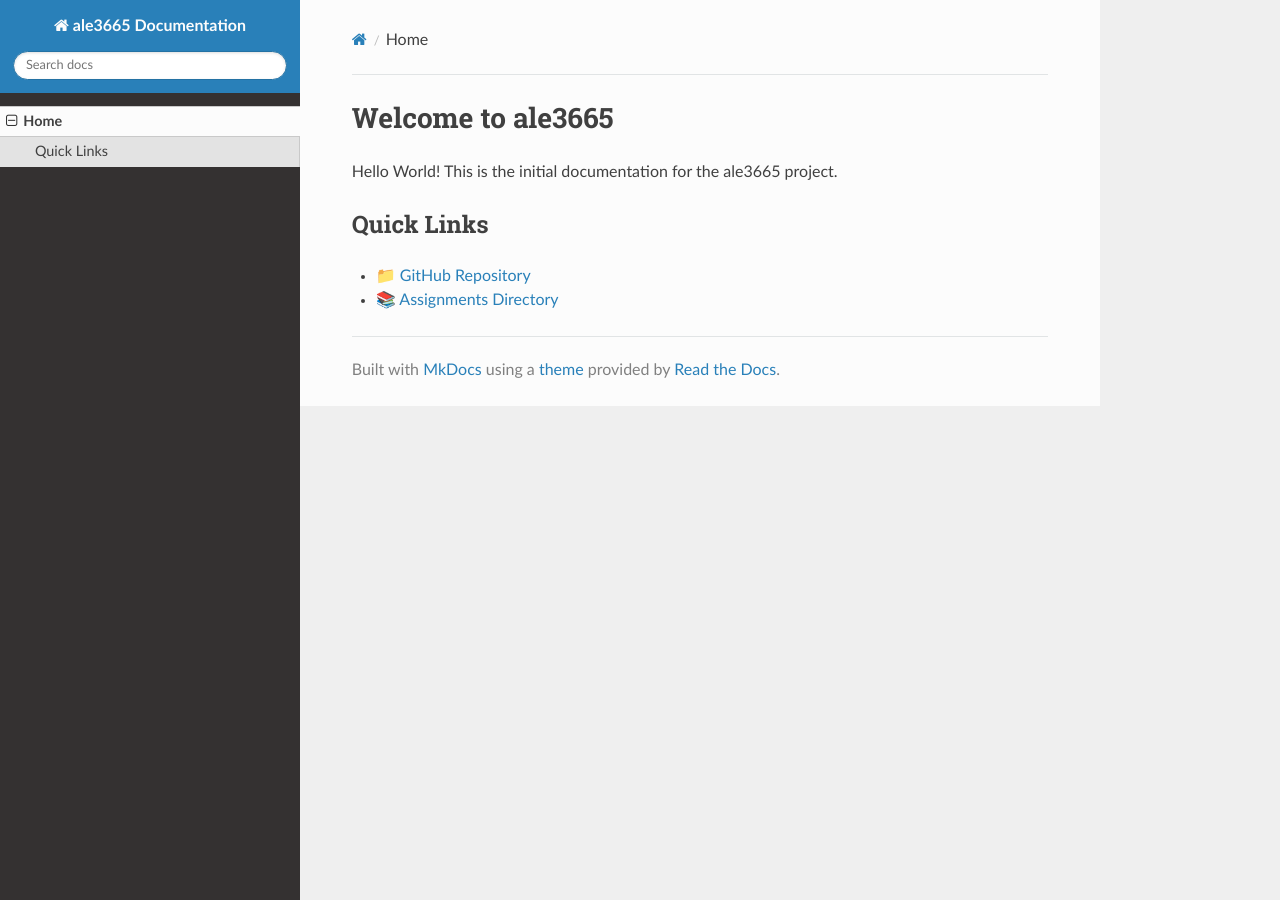
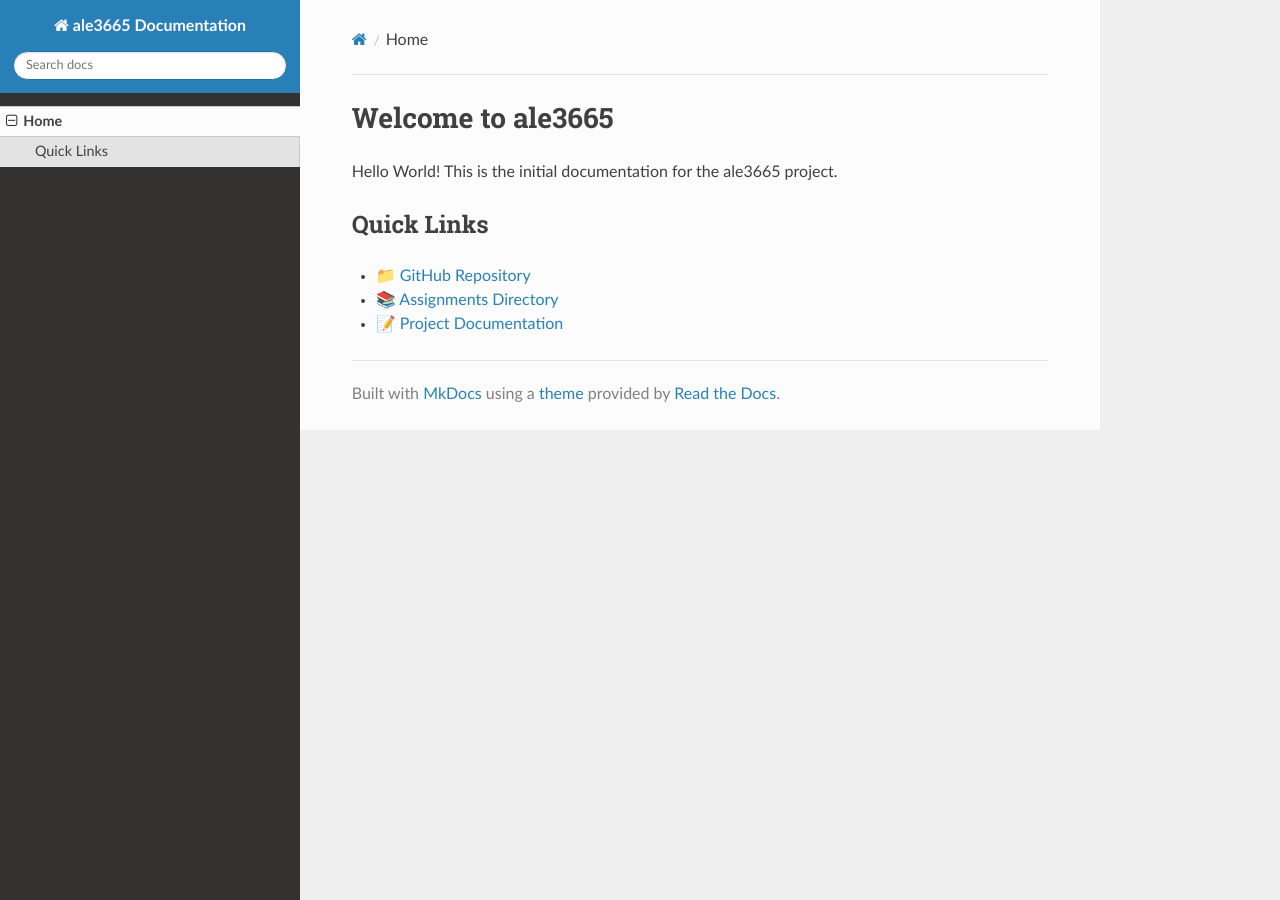
Before and after one commit to cloudmesh-ai-luc/ale3665, an MkDocs documentation site: the page built from docs/index.md, in a window 1280 px wide. Built offline with MkDocs 1.6.1, drawn with Linux system fonts in a browser that asks for light colours; nearby versions of some CDN libraries.

Commit message:
Add link to project.md

```diff
--- a/docs/index.md
+++ b/docs/index.md
@@ -5,3 +5,4 @@ Hello World! This is the initial documentation for the ale3665 project.
 ## Quick Links
 - 📁 [GitHub Repository](https://github.com/cloudmesh-ai-luc/ale3665)
 - 📚 [Assignments Directory](https://github.com/cloudmesh-ai-luc/ale3665/tree/main/assignments)
+- 📝 [Project Documentation](https://github.com/cloudmesh-ai-luc/ale3665/blob/main/project/project.md)
```
